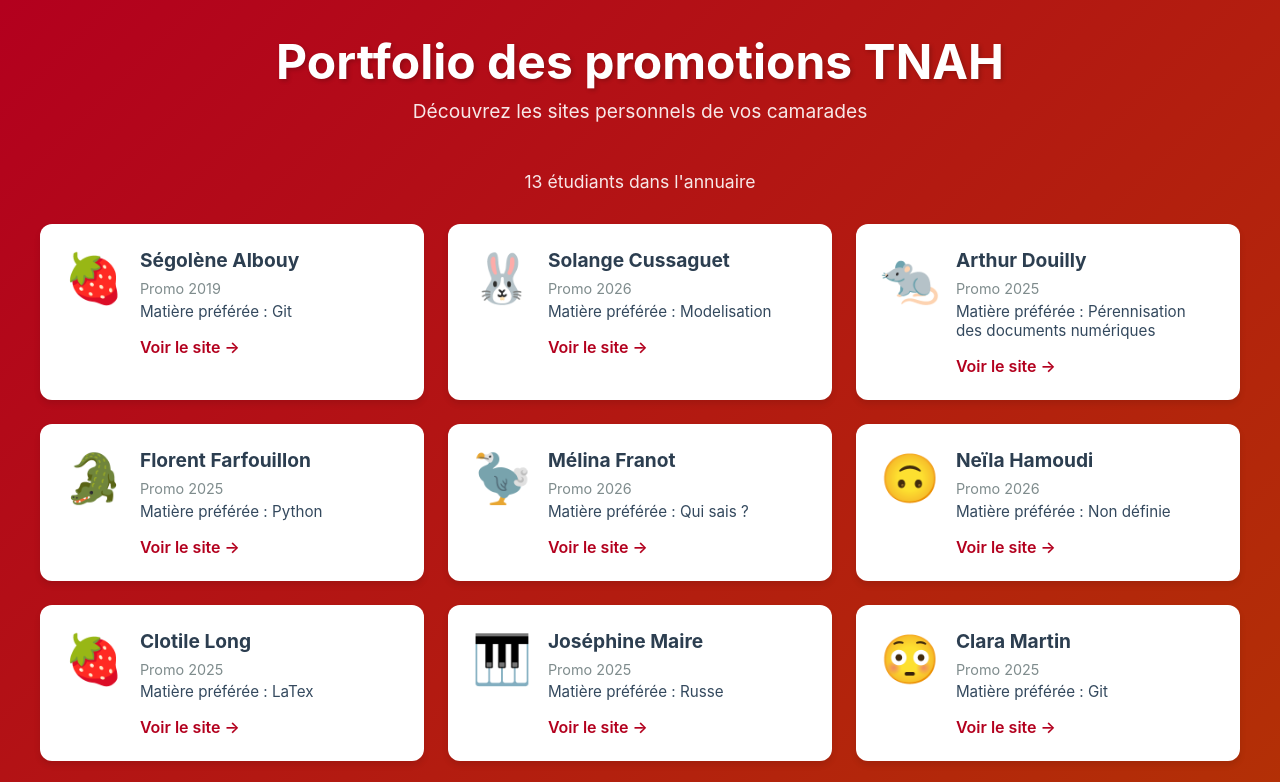
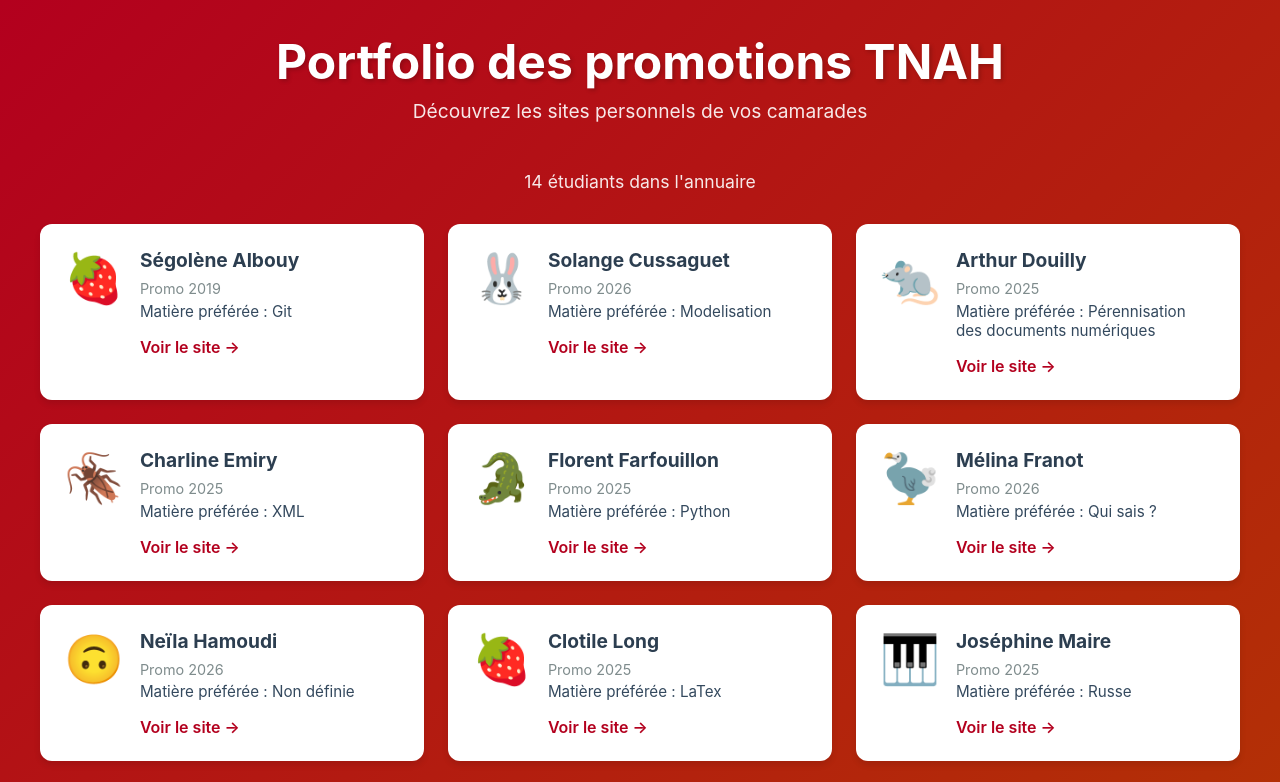
Before and after one commit to Segolene-Albouy/Portfolio-TNAH, a plain HTML site: page index.html in a window 1280 px wide. Shown: the top 782 px of the page. Drawn offline with Linux system fonts and the light colour scheme.

Commit message:
deploy: 4480b80c2f5f9735ac40a031ca981147c52004c3

```diff
--- a/index.html
+++ b/index.html
@@ -15,7 +15,7 @@
         </header>
 
         <div class="stats">
-            13 étudiants dans l'annuaire
+            14 étudiants dans l'annuaire
         </div>
 
         <div class="students-grid">
@@ -51,6 +51,18 @@
                 <p class="student-promo">Promo 2025</p>
                 <p class="student-matiere">Matière préférée : Pérennisation des documents numériques</p>
                 <a href="https://arthurdouilly.github.io/" target="_blank" class="student-link">
+                    Voir le site →
+                </a>
+            </div>
+        </div>
+
+        <div class="student-card">
+            <div class="student-emoji">🪳</div>
+            <div class="student-info">
+                <h3>Charline Emiry</h3>
+                <p class="student-promo">Promo 2025</p>
+                <p class="student-matiere">Matière préférée : XML</p>
+                <a href="https://c-emiry.github.io/" target="_blank" class="student-link">
                     Voir le site →
                 </a>
             </div>
```
Also changed, not shown: students.json (+7 -0 lines).
